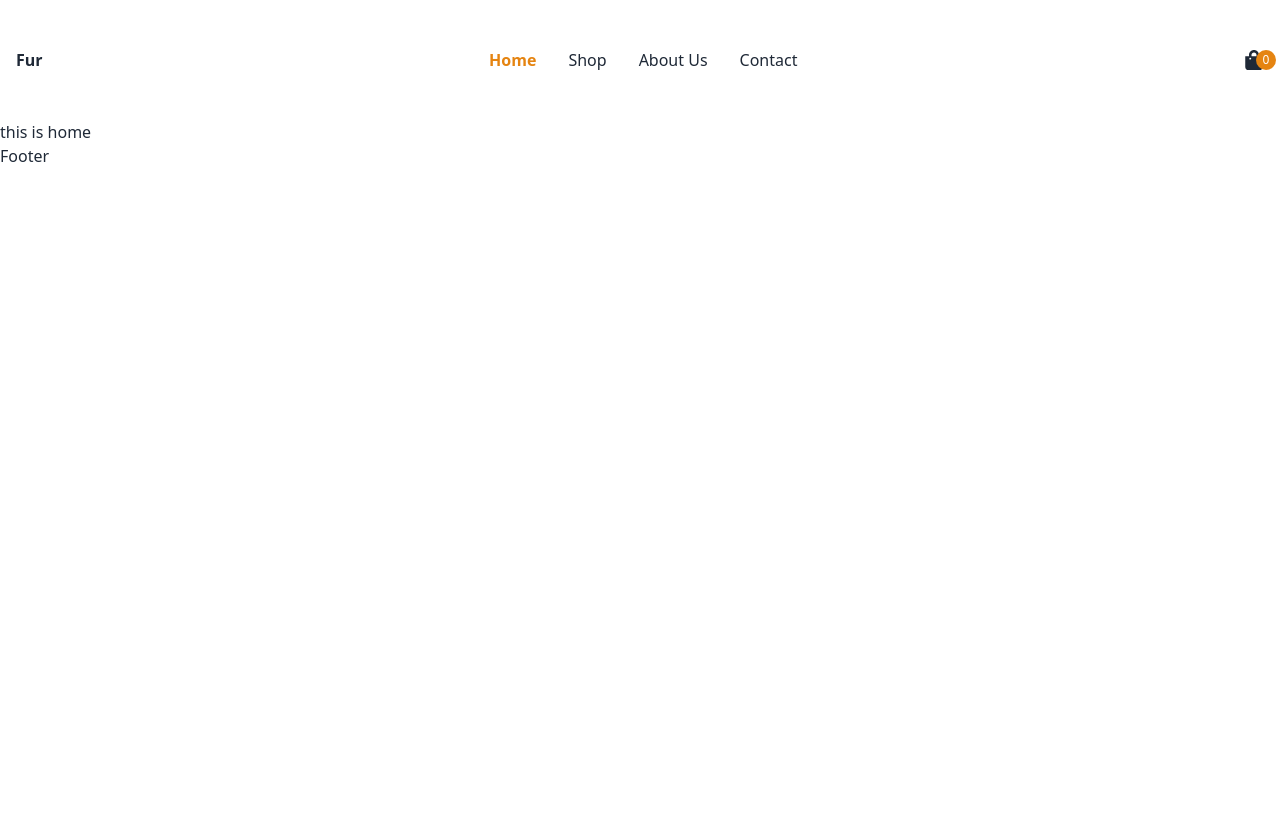
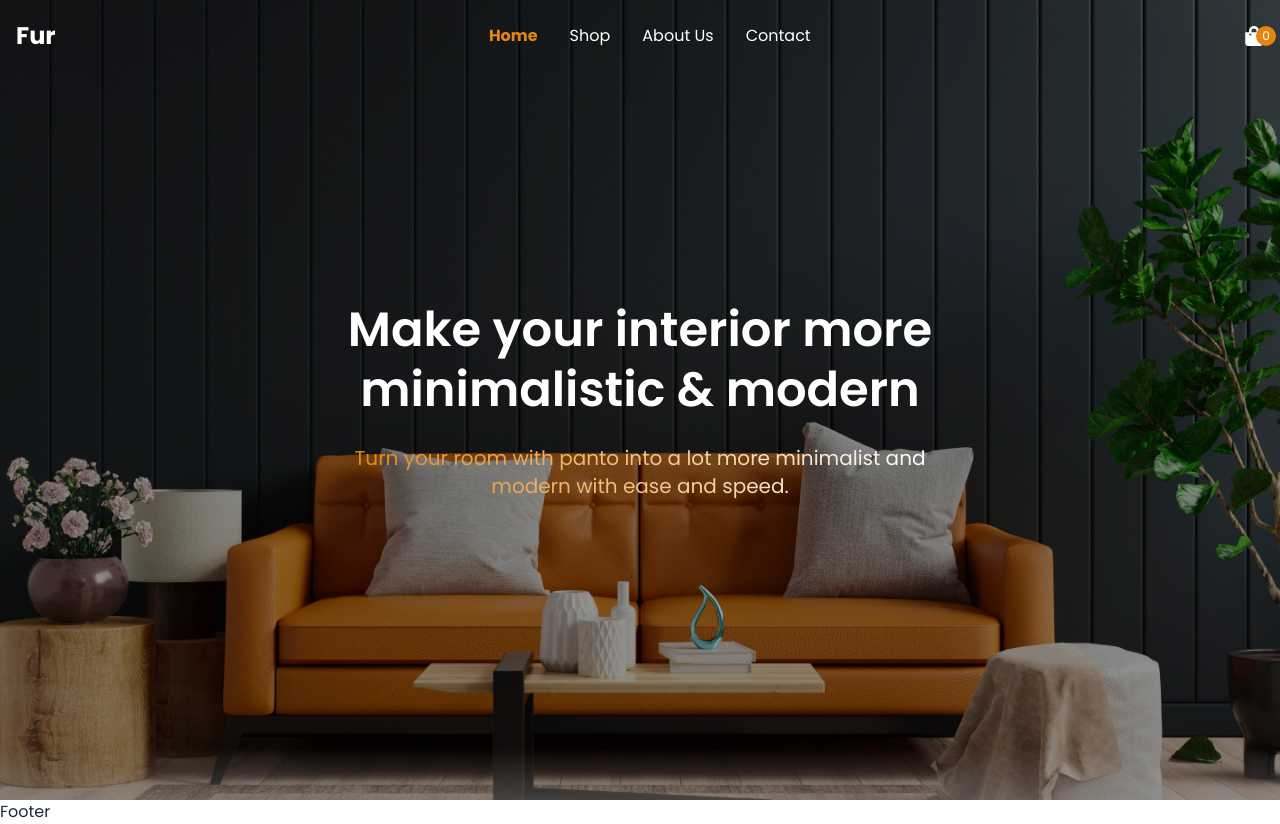
Before and after one commit to AshikurZaman01/Furniture-Landing-Page, a React (Vite) app: page / in a window 1280 px wide. Before the commit the page ends 800 px from the top, so only its background shows below. Built offline with nearby package versions, Linux system fonts and the light colour scheme.

Commit message:
add Hero image and text

```diff
--- /dev/null
+++ b/src/Components/Pages/Home/Hero/Hero.jsx
@@ -0,0 +1,48 @@
+import { motion } from 'framer-motion';
+import bannerImage from '../../../../../src/assets/images/banner.png';
+
+const Hero = () => {
+    return (
+        <div
+            className="h-screen relative"
+            style={{
+                backgroundImage: `url(${bannerImage})`,
+                backgroundSize: 'cover',
+                backgroundPosition: 'center',
+                backgroundRepeat: 'no-repeat',
+            }}
+        >
+
+            <div className="absolute inset-0 bg-black bg-opacity-40"></div>
+
+            <motion.div
+                className="relative z-10 flex items-center justify-center h-full text-center text-white"
+                initial={{ opacity: 0, y: 20 }}
+                animate={{ opacity: 1, y: 0 }}
+                transition={{ duration: 1.2, ease: 'easeOut' }}
+            >
+                <div className="md:w-3/4 lg:w-1/2 px-6 mx-auto space-y-6">
+                    <motion.h1
+                        className="text-4xl lg:text-5xl font-semibold lg:leading-tight"
+                        initial={{ opacity: 0, y: -20 }}
+                        animate={{ opacity: 1, y: 0 }}
+                        transition={{ delay: 0.3, duration: 1 }}
+                    >
+                        Make your interior more minimalistic & modern
+                    </motion.h1>
+
+                    <motion.p
+                        className="text-lg lg:text-xl bg-gradient-to-r from-[#E58411] to-white bg-clip-text text-transparent"
+                        initial={{ opacity: 0, y: 20 }}
+                        animate={{ opacity: 1, y: 0 }}
+                        transition={{ delay: 0.5, duration: 1 }}
+                    >
+                        Turn your room with panto into a lot more minimalist and modern with ease and speed.
+                    </motion.p>
+                </div>
+            </motion.div>
+        </div>
+    );
+};
+
+export default Hero;
--- a/src/Components/Pages/Home/Home.jsx
+++ b/src/Components/Pages/Home/Home.jsx
@@ -1,8 +1,9 @@
+import Hero from "./Hero/Hero";
 
 const Home = () => {
     return (
-        <div >
-            this is home
+        <div>
+            <Hero />
         </div>
     );
 };
--- a/src/Components/Pages/Navbar/Logo.jsx
+++ b/src/Components/Pages/Navbar/Logo.jsx
@@ -4,7 +4,7 @@ import { Link } from 'react-router-dom'
 const Logo = () => {
     return (
         <div>
-            <Link className='font-bold' to='/'>Fur</Link>
+            <Link className='font-bold text-2xl' to='/'>Fur</Link>
         </div>
     )
 }
--- a/src/Components/Pages/Navbar/MenuItems/MenuItems.jsx
+++ b/src/Components/Pages/Navbar/MenuItems/MenuItems.jsx
@@ -46,7 +46,7 @@ const MenuItems = () => {
 
             {/* Mobile Menu Overlay */}
             {isOpen && (
-                <div className="fixed inset-0 bg-black bg-opacity-60 z-40">
+                <div className="fixed inset-0 bg-black bg-opacity-60 z-40 text-black">
                     <motion.div
                         initial={{ x: '100%' }}
                         animate={{ x: 0 }}
--- a/src/Components/Pages/Navbar/Navbar.jsx
+++ b/src/Components/Pages/Navbar/Navbar.jsx
@@ -5,8 +5,8 @@ import CartBtn from './CartBtn'
 
 const Navbar = () => {
     return (
-        <div>
-            <nav className='max-w-screen-xl container  mx-auto flex justify-between items-center py-6 px-4'>
+        <div className='fixed top-0 left-0 right-0 z-50 transition duration-300 ease-in-out text-white'>
+            <nav className='max-w-screen-xl container  mx-auto flex justify-between items-center  px-4'>
 
                 <Logo></Logo>
 
--- a/src/Components/Roots/Roots.jsx
+++ b/src/Components/Roots/Roots.jsx
@@ -6,7 +6,9 @@ const Roots = () => {
     return (
         <div>
             <Navbar></Navbar>
-            <Outlet></Outlet>
+            <main>
+                <Outlet></Outlet>
+            </main>
             <Footer></Footer>
         </div>
     );
--- a/src/index.css
+++ b/src/index.css
@@ -3,3 +3,8 @@
 @tailwind base;
 @tailwind components;
 @tailwind utilities;
+
+body{
+  font-family: 'Poppins', sans-serif;
+
+}
--- a/src/main.jsx
+++ b/src/main.jsx
@@ -9,7 +9,7 @@ import Roots from './Components/Roots/Roots';
 import Home from './Components/Pages/Home/Home';
 import Shop from './Components/Pages/Shop/Shop';
 import About from './Components/Pages/About/About';
-import Contact from './Components/Contact/Contact';
+import Contact from './Components/Pages/Contact/Contact';
 
 const router = createBrowserRouter([
   {
```
Also changed, not shown: src/Components/Pages/Contact/Contact.jsx (renamed from src/Components/Contact/Contact.jsx).
